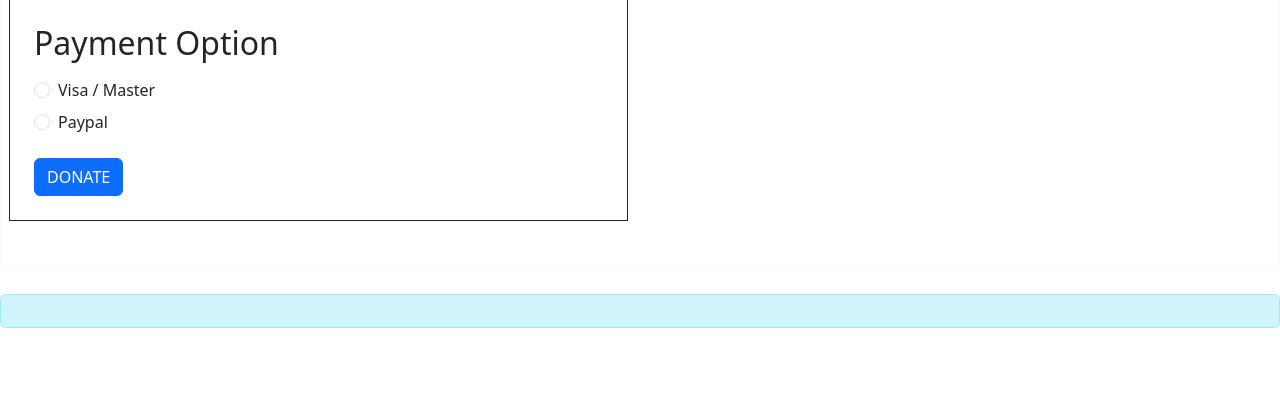
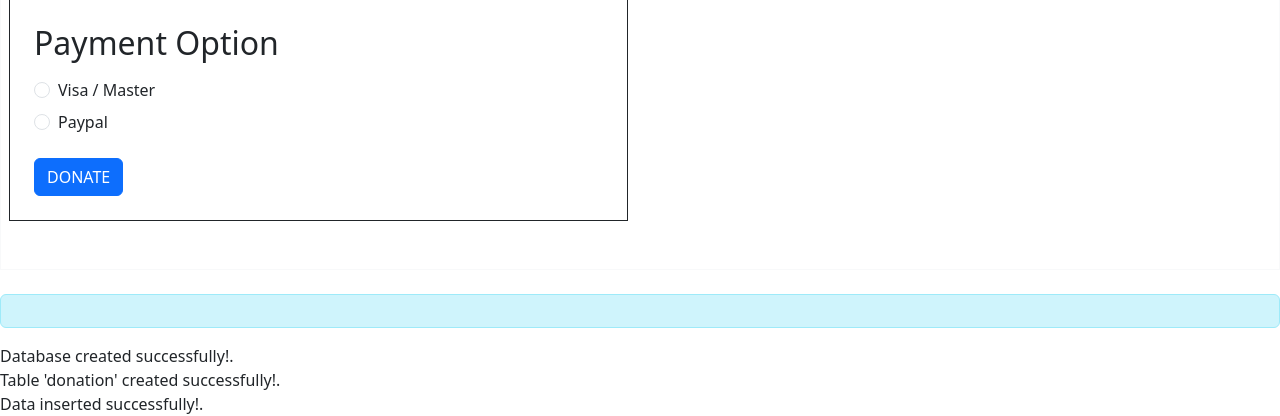
Before and after one commit to MalinduShasan/final_php_project, a PHP site: page /pages/donation.php in a window 1280 px wide. Shown: the part 1770-2186 px from the top of the page. Before the commit the page ends 2098 px from the top, so only its background shows below. Run offline with PHP 8.4, Linux system fonts and the light colour scheme.

Commit message:
connect to database

```diff
--- a/pages/donation.php
+++ b/pages/donation.php
@@ -188,5 +188,66 @@
 <div class="alert alert-info" role="alert">
     <?php echo $result; ?>
 </div>
+
+<?php
+    $hostname = "localhost";
+    $username = "root";
+    $password = "Dedu@1225";
+
+    $conn = mysqli_connect($hostname, $username, $password);
+
+    if(!$conn){
+        die("Connection failed: " .mysqli_connect_error());
+    }
+
+    $sql = " CREATE DATABASE IF NOT EXISTS pawsitive";
+    if(mysqli_query($conn , $sql)){
+        echo "Database created successfully!.<br>";
+
+    }else{
+        echo "Error creating database: ". mysqli_error($conn);
+    }
+
+    mysqli_select_db($conn, "pawsitive");
+
+    $table_sql = "CREATE TABLE IF NOT EXISTS donations (
+                donation_id INT PRIMARY KEY AUTO_INCREMENT,
+                donor_name VARCHAR(100),
+                donor_email VARCHAR(100),
+                amount DECIMAL(10, 2) NOT NULL,
+                donation_date DATETIME DEFAULT CURRENT_TIMESTAMP,
+                message TEXT
+            )";
+    if(mysqli_query($conn , $table_sql)){
+        echo "Table 'donation' created successfully!.<br>";
+
+    }else{
+        echo "Error creating database: ". mysqli_query($conn, $table_sql);
+    }
+
+    $data_sql = "INSERT INTO donations (donor_name, donor_email, amount, donation_date, message)
+    VALUES
+    ('John Doe', 'johndoe@example.com', 5000.00, '2024-10-05 09:00:00', 'Thank you for your great work!'),
+    ('Jane Smith', 'janesmith@example.com', 1000.00, '2024-10-06 14:30:00', 'Happy to support the animals.'),
+    ('Michael Brown', 'michaelbrown@example.com', 2500.00, '2024-10-07 11:45:00', 'Keep it up!'),
+    ('Sarah Johnson', 'sarahj@example.com', 20000.00, '2024-10-08 17:20:00', 'Wonderful cause, happy to help!'),
+    ('David Wilson', 'davidwilson@example.com', 2000.00, '2024-10-09 10:00:00', 'Best wishes to all the pets!'),
+    ('Linda Miller', 'lindamiller@example.com', 5000.00, '2024-10-10 12:15:00', 'Glad to contribute to such a worthy cause.'),
+    ('James Martin', 'jamesmartin@example.com', 5000.00, '2024-10-11 09:30:00', 'Hope this helps!'),
+    ('Patricia Garcia', 'patriciagarcia@example.com', 10000.00, '2024-10-12 14:00:00', 'Thank you for helping the animals.'),
+    ('Charles Hernandez', 'charleshernandez@example.com', 1000.00, '2024-10-13 15:45:00', 'Supporting the mission wholeheartedly.'),
+    ('Daniel Rodriguez', 'danielrodriguez@example.com', 1000.00, '2024-10-14 16:00:00', 'Grateful for your efforts.')";
+
+if(mysqli_query($conn , $data_sql)){
+    echo "Data inserted successfully!.<br>";
+
+}else{
+    echo "Error inserting database: ". mysqli_query($conn, $data_sql);
+}
+
+mysqli_close($conn);
+?>
+
+
 </body>
 </html>
```
